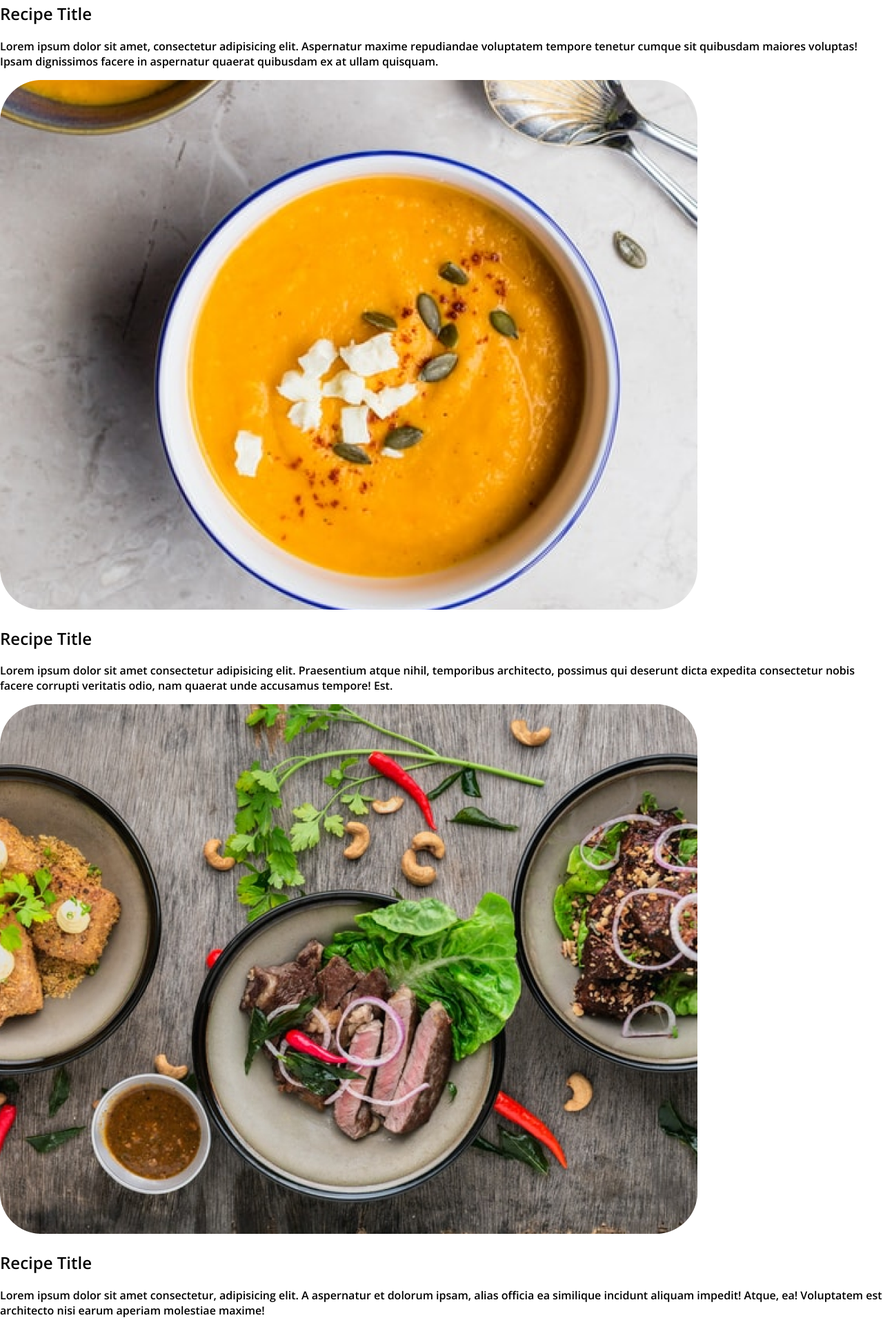
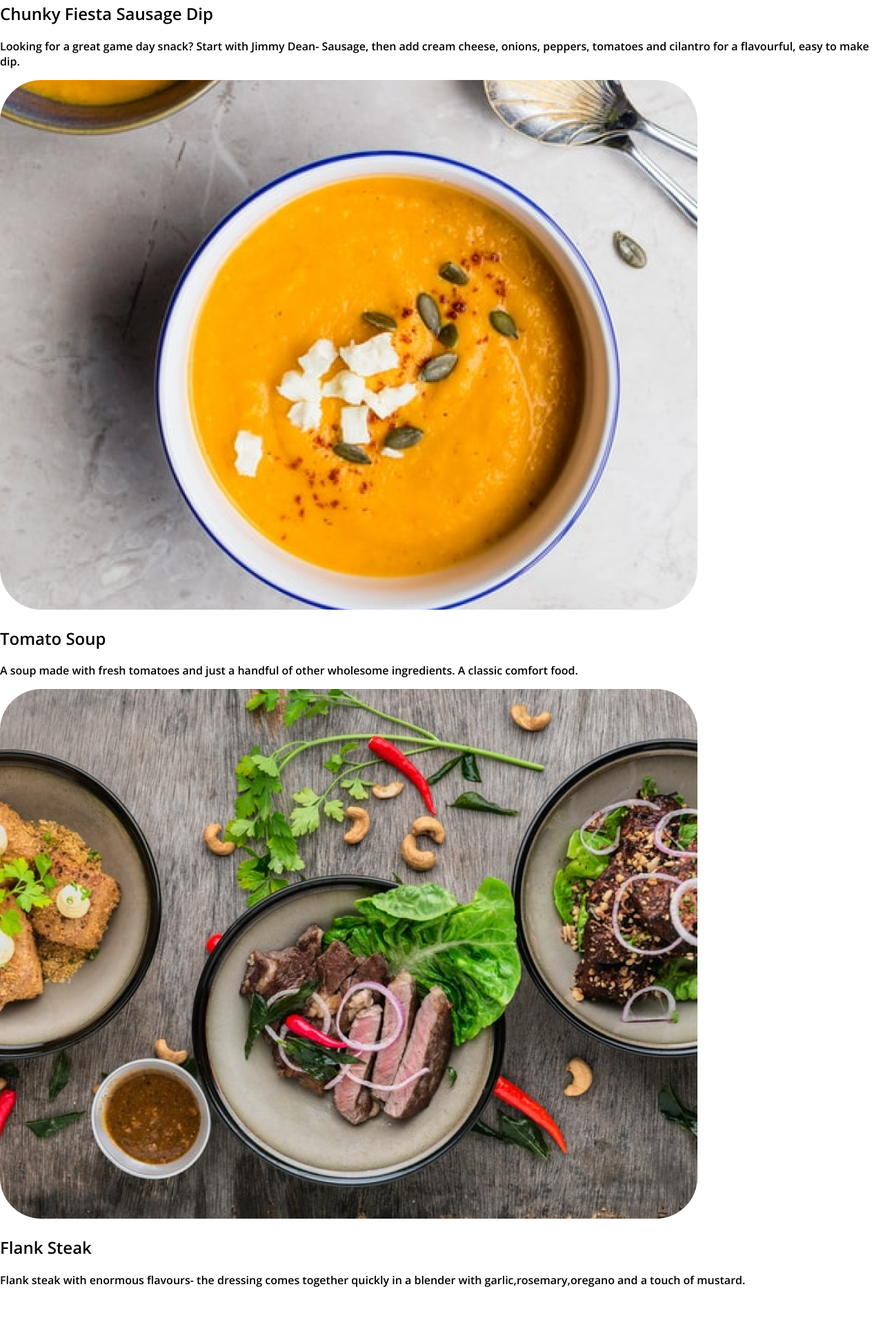
Before and after one commit to Nafisa-Muntaha7/Assignment-one-foodie, a plain HTML site: page index.html in a window 1280 px wide. Shown: the part 3731-5658 px from the top of the page at 69% size. After the commit the page ends 5614 px from the top, so only its background shows below. Drawn offline with nearby package versions, Linux system fonts and the light colour scheme.

Commit message:
Flex box

```diff
--- a/index.html
+++ b/index.html
@@ -47,26 +47,23 @@
                 ex?</p>
         </div>
     </section>
-    <section class="flex-con">
+    <section class="flex-con box-item">
         <img class="image2" src="images/food/Project Cover.jpg" alt="">
-        <h2>Recipe Title</h2>
-        <p>Lorem ipsum dolor sit amet, consectetur adipisicing elit. Aspernatur maxime repudiandae voluptatem tempore
-            tenetur cumque sit quibusdam maiores voluptas! Ipsam dignissimos facere in aspernatur quaerat quibusdam ex
-            at ullam quisquam.</p>
+        <h2>Chunky Fiesta Sausage Dip</h2>
+        <p>Looking for a great game day snack? Start with Jimmy Dean- Sausage, then add cream cheese, onions, peppers,
+            tomatoes and cilantro for a flavourful, easy to make dip.</p>
         </div>
         <div>
             <img class="image3" src="images/food/Project Cover.png" alt="">
-            <h2>Recipe Title</h2>
-            <p>Lorem ipsum dolor sit amet consectetur adipisicing elit. Praesentium atque nihil, temporibus architecto,
-                possimus qui deserunt dicta expedita consectetur nobis facere corrupti veritatis odio, nam quaerat unde
-                accusamus tempore! Est.</p>
+            <h2>Tomato Soup</h2>
+            <p>A soup made with fresh tomatoes and just a handful of other wholesome ingredients. A classic comfort
+                food.</p>
         </div>
         <div>
             <img class="image4" src="images/food/Project Cover1.jpg" alt="">
-            <h2>Recipe Title</h2>
-            <p>Lorem ipsum dolor sit amet consectetur, adipisicing elit. A aspernatur et dolorum ipsam, alias officia ea
-                similique incidunt aliquam impedit! Atque, ea! Voluptatem est architecto nisi earum aperiam molestiae
-                maxime!</p>
+            <h2>Flank Steak</h2>
+            <p>Flank steak with enormous flavours- the dressing comes together quickly in a blender with
+                garlic,rosemary,oregano and a touch of mustard.</p>
         </div>
     </section>
 
--- a/style.css
+++ b/style.css
@@ -27,7 +27,7 @@ h1{
     font-weight: 700;
     color: rgb(27, 27, 105)
 .image1{
-    width: 25%;
+    width: 10%;
    padding-left: 10%;
    padding-top: 5%;
    padding-right: 5%;
@@ -51,3 +51,11 @@ h1{
    display: flex;
    margin: 20px;
 }
+.box-item{
+    width: 30%;
+    margin-left: 5%;
+    margin-right: 5%;
+    padding-left: 20px;
+    box-shadow: 10px 10px 40px gray;
+    border-radius: 10px;
+}
```
